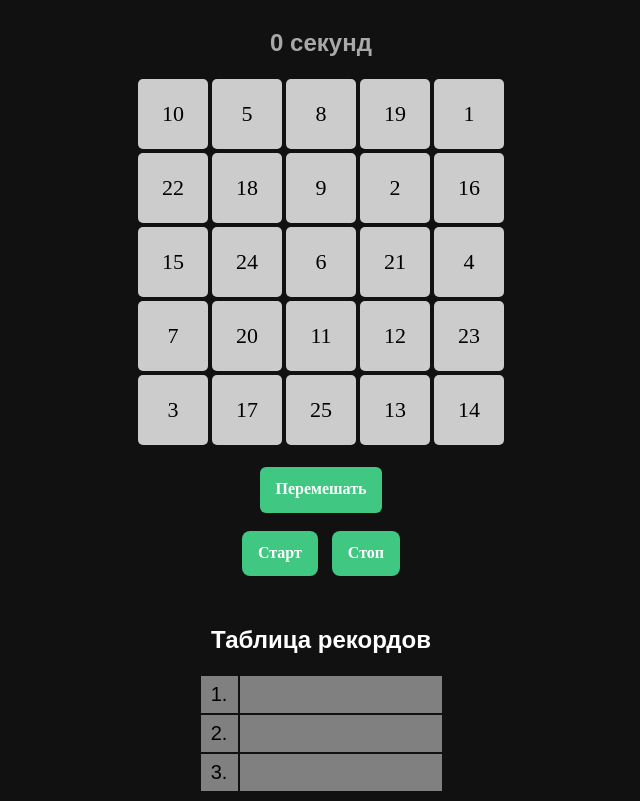
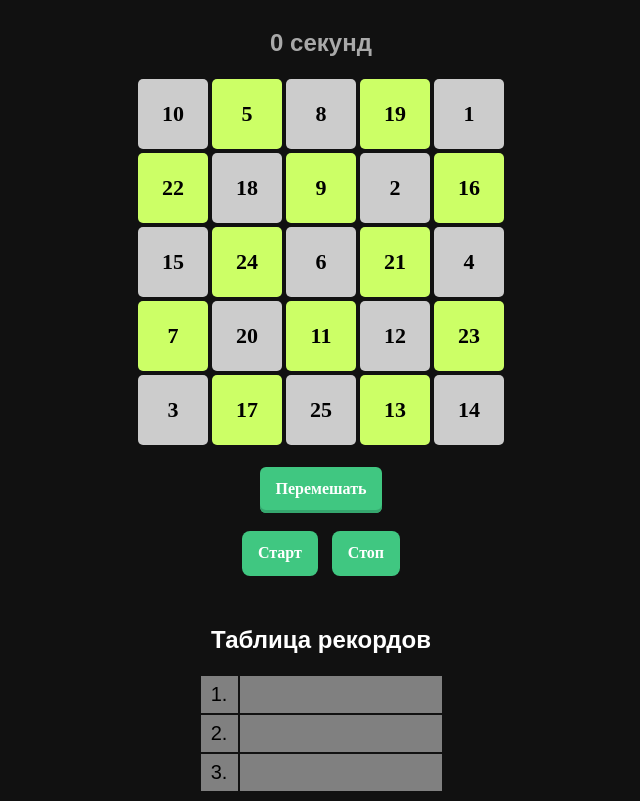
Before and after one commit to YNDmitry/SchulteTable, a plain HTML site: page index.html in a window 1280 px wide. Shown: the part 69-870 px from the top of the page, without its empty margins (319-959 px from the left). Drawn offline with nearby package versions, Linux system fonts and the light colour scheme.

Commit message:
style and bugs fix

```diff
--- a/css/master.css
+++ b/css/master.css
@@ -122,12 +122,14 @@ td {
   text-align: center;
   background-color: #CCCCCC;
   font-size: 22px;
+  font-weight: 600;
+  cursor: pointer;
 }
 
-/* .line:nth-child(2n) .block:nth-of-type(2n),
+.line:nth-child(2n) .block:nth-of-type(2n),
  .line:nth-child(2n - 1) .block:nth-of-type(2n - 1) {
-  /* background-color:#CCFF66; */
-/* } */ */
+  background-color:#CCFF66;
+ }
 
 .mix {
   margin-top: 10px;
```
